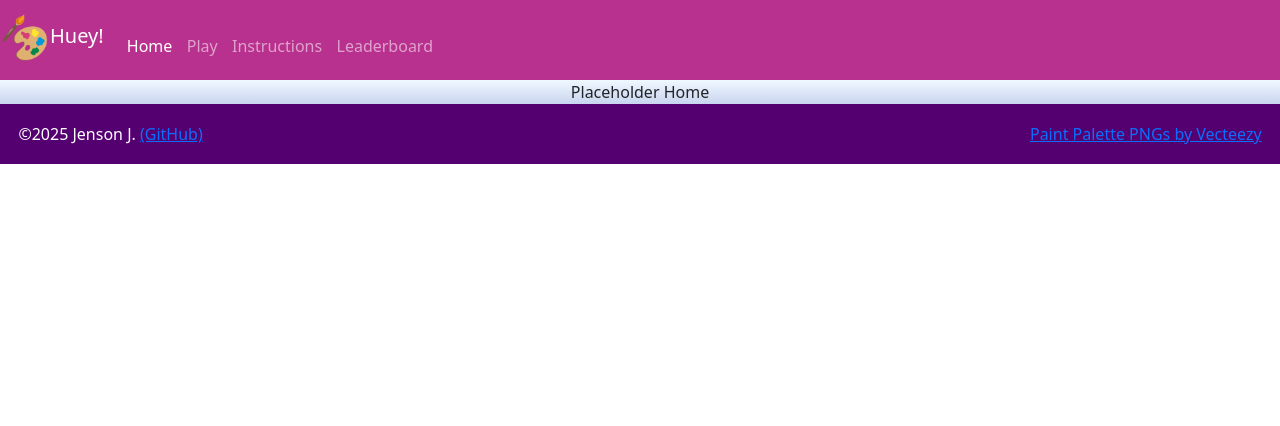
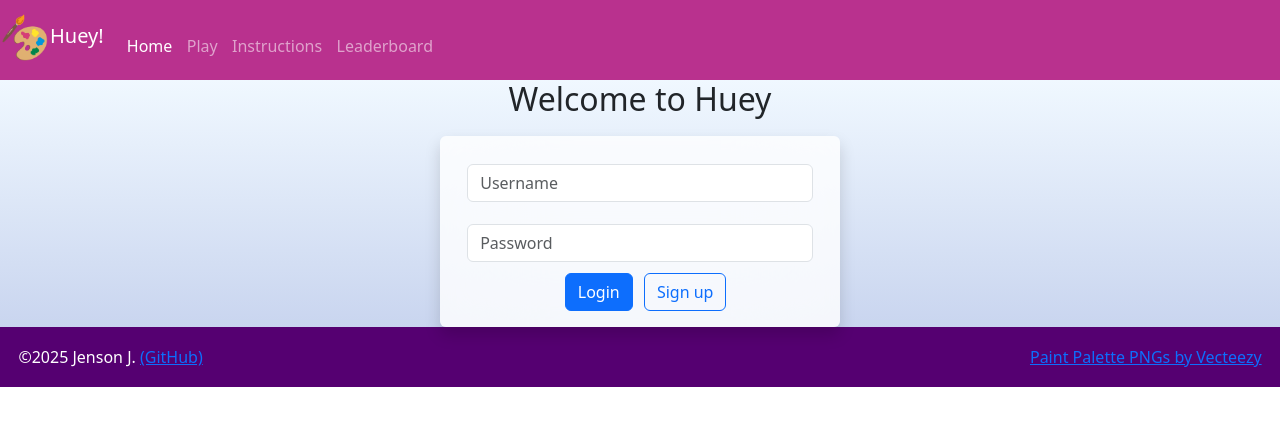
Before and after one commit to fire8811/startup, a React (Vite) app: page / in a window 1280 px wide. Shown: the top 426 px of the page. Built offline with nearby package versions, Linux system fonts and the light colour scheme.

Commit message:
Add main section of Home page

```diff
--- a/src/app.css
+++ b/src/app.css
@@ -1,6 +1,12 @@
-.body {
+html, .body {
     height: 100%;
     margin: 0;
+    display: flex;
+    flex-direction: column;
+}
+
+.body {
+    flex: 1;
     display: flex;
     flex-direction: column;
 }
@@ -31,6 +37,8 @@ header {
 
 main {
     flex: 1;
+    margin: 0;
+    min-height:0;
     display: flex;
     flex-direction: column;
     align-items: center;
--- a/src/home/home.jsx
+++ b/src/home/home.jsx
@@ -1,9 +1,30 @@
 import React from 'react';
+import '../app.css';
 
 export function Home(){
     return (
         <main className="container-fluid bg-secondary text-center">
-            <div>Placeholder Home</div>
+            <h2> Welcome to Huey</h2>
+
+            <div id="card" className="demo-box">
+            <div className="card border-0 shadow" style={{width:"400px"}}>
+                <div className="card-body">
+                    <div className="form-group">
+                        <input type="text" className="form-control" id="username" placeholder="Username"/>
+                    </div>
+
+                    <div className="form-group">
+                        <input type="text" className="form-control" id="password" placeholder="Password"/>
+                    </div>
+                    <div id="btn">
+                        <a href="#" className="btn btn-primary">Login</a>
+                        <a href="#" className="btn btn-outline-primary">Sign up</a>
+                    </div>
+
+                </div>
+            </div>
+            </div>
+            <form method="get" action="play.html"></form>
         </main>
     );
 }
```
Also changed, not shown: src/home/home.html (deleted, +0 -71 lines).
